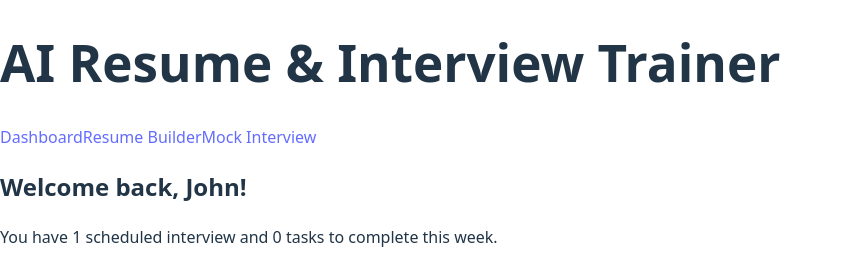
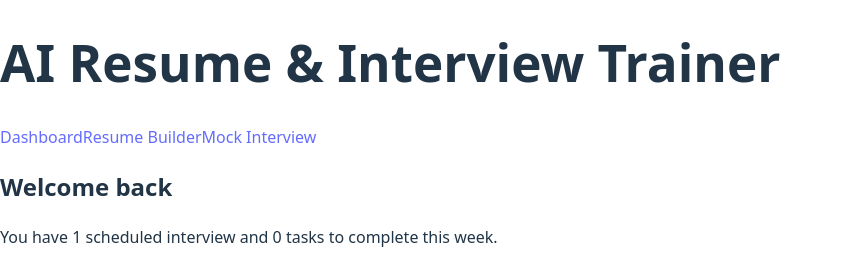
Before and after one commit to maitke01/ai-mock-interview, a React (Vite) app in the folder packages/app/: page /dashboard in a window 1280 px wide. Shown: the top 259 px of the page, without its empty margins (0-843 px from the left). Built offline with nearby package versions, Linux system fonts and the light colour scheme; the HTML template or start-up script is replaced by a standard one.

Commit message:
update welcome back

```diff
--- a/packages/app/src/components/Dashboard.tsx
+++ b/packages/app/src/components/Dashboard.tsx
@@ -27,7 +27,7 @@ const Dashboard: React.FC = () => {
       <div className="max-w-7xl mx-auto py-6 sm:px-6 lg:px-8">
         <div className="px-4 py-6 sm:px-0">
           <div className="mb-8">
-            <h2 className="text-3xl font-bold text-gray-900 mb-2">Welcome back, John!</h2>
+            <h2 className="text-3xl font-bold text-gray-900 mb-2">Welcome back</h2>
             <p className="text-gray-600">You have 1 scheduled interview and 0 tasks to complete this week.</p>
           </div>
 
```
